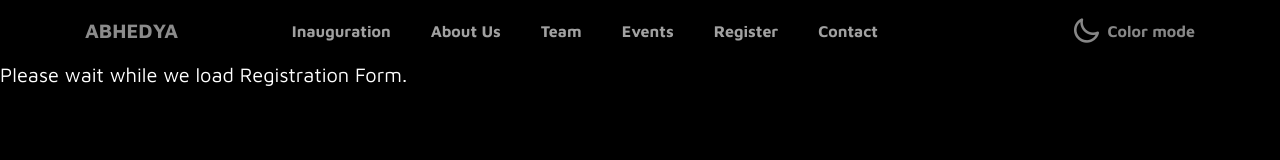
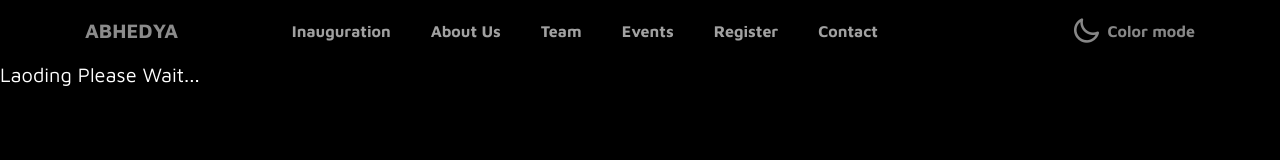
Before and after one commit to Jiggletoto/Jiggletoto.github.io, a plain HTML site: page Registration.html in a window 1280 px wide. Shown: the top 160 px of the page. Drawn offline with nearby package versions, Linux system fonts and the light colour scheme.

Commit message:
Update Registration.html

```diff
--- a/Registration.html
+++ b/Registration.html
@@ -83,7 +83,7 @@
     </nav>
 
     <div class="row-container">
-        <p><br> Please wait while we load Registration Form.</p>
+        <p><br> Laoding Please Wait...</p>
         <div id="ff-compose"></div>
         <script async defer src="https://formfacade.com/include/106534788610511416918/form/1FAIpQLSdKhUTg0GaHpg0FWHzJ91bOhHo2gYW4p4wizqD4BIplRL8cfQ/classic.js?div=ff-compose"></script>
         <!-- <iframe src="#" width="360" height="515" allowfullscreen="" class="second-row" ></iframe> -->
```
